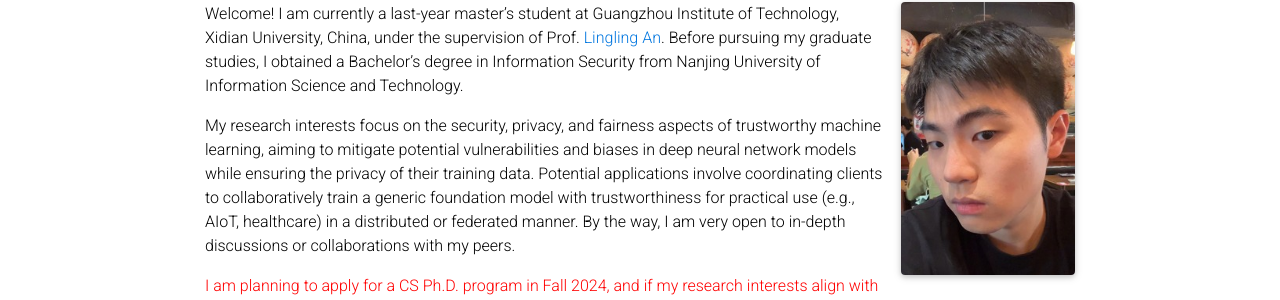
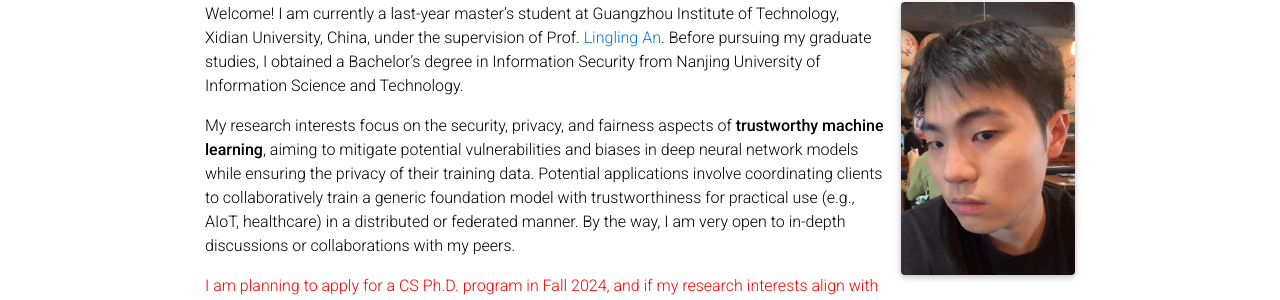
Before and after one commit to youpengl/youpengl.github.io, a Jekyll site: the page built from _pages/about.md, in a window 1280 px wide and 1201 px high. Shown: the part 168-468 px from the top of the window. Built offline with Jekyll 4.4.1, drawn with Linux system fonts in a browser that asks for light colours; full-size pictures stand in for the smaller copies a plugin makes; comment, search, counter and statistics services are not loaded; a style sheet for code colours, icons or effects is not loaded.

```diff
--- a/_pages/about.md
+++ b/_pages/about.md
@@ -18,6 +18,6 @@ social: false  # includes social icons at the bottom of the page
 
 Welcome! I am currently a last-year master's student at Guangzhou Institute of Technology, Xidian University, China, under the supervision of Prof. [Lingling An](https://scholar.google.com/citations?hl=zh-CN&user=DZuZUBYAAAAJ&view_op=list_works&sortby=pubdate). Before pursuing my graduate studies, I obtained a Bachelor's degree in Information Security from Nanjing University of Information Science and Technology.
 
-My research interests focus on the security, privacy, and fairness aspects of trustworthy machine learning, aiming to mitigate potential vulnerabilities and biases in deep neural network models while ensuring the privacy of their training data. Potential applications involve coordinating clients to collaboratively train a generic foundation model with trustworthiness for practical use (e.g., AIoT, healthcare) in a distributed or federated manner. By the way, I am very open to in-depth discussions or collaborations with my peers.
+My research interests focus on the security, privacy, and fairness aspects of **trustworthy machine learning**, aiming to mitigate potential vulnerabilities and biases in deep neural network models while ensuring the privacy of their training data. Potential applications involve coordinating clients to collaboratively train a generic foundation model with trustworthiness for practical use (e.g., AIoT, healthcare) in a distributed or federated manner. By the way, I am very open to in-depth discussions or collaborations with my peers.
 
 <span style="color:red"> I am planning to apply for a CS Ph.D. program in Fall 2024, and if my research interests align with your team, please feel free to contact me :)
```
